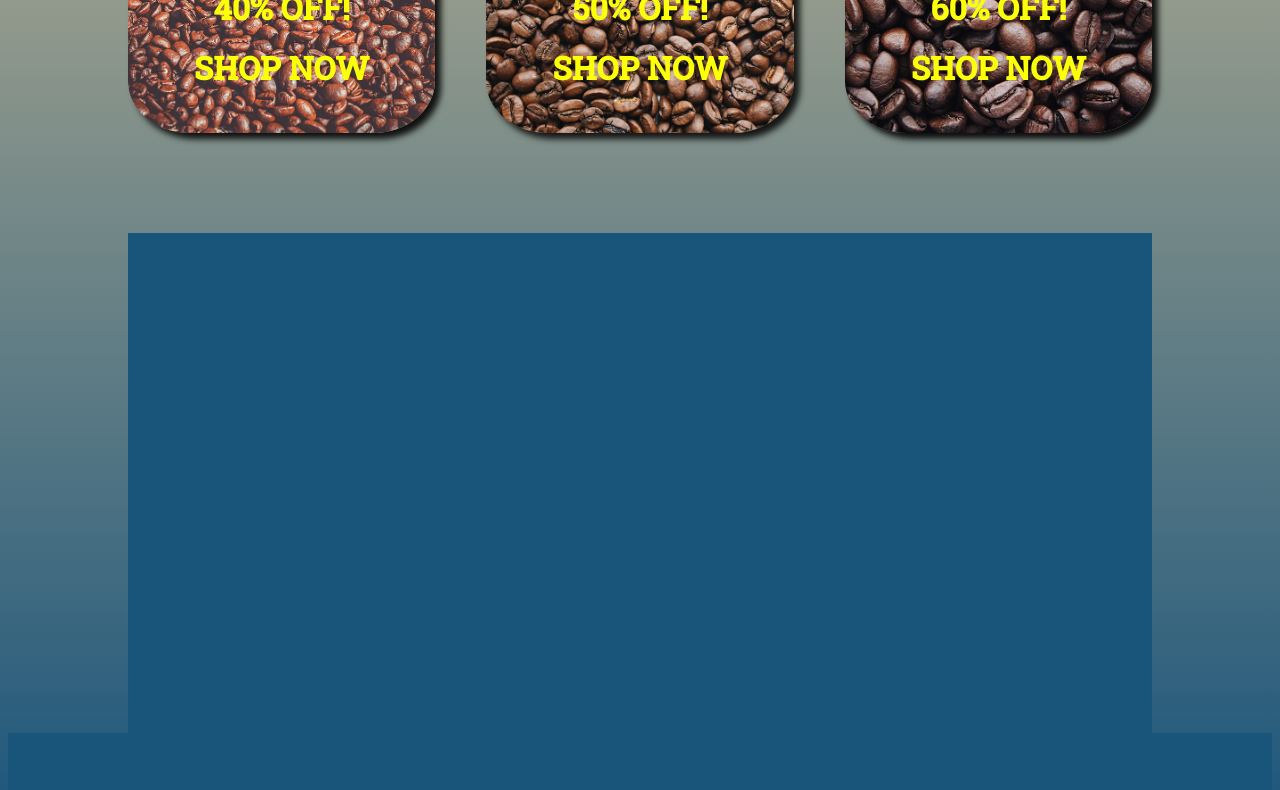
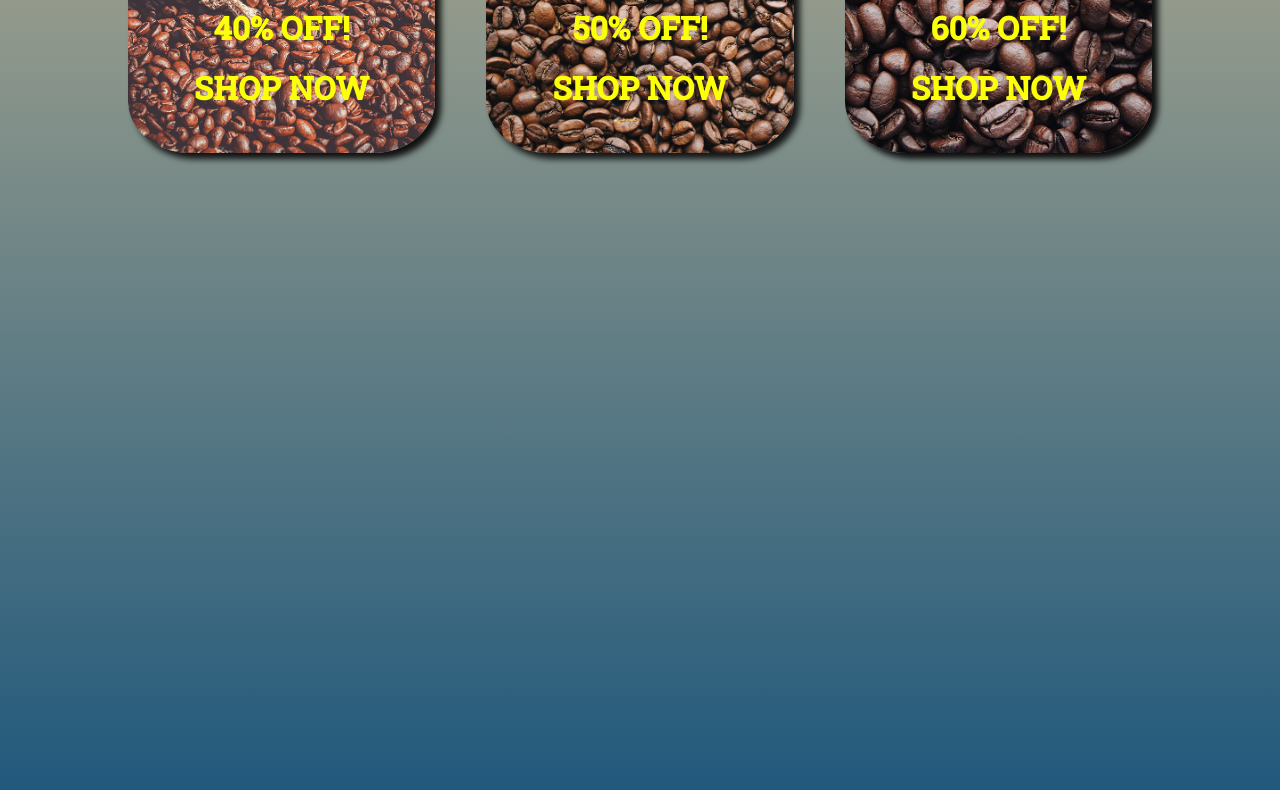
Before and after one commit to Lukasszsz/fixedcoffeeshop, a plain HTML site: page index.html in a window 1280 px wide. Shown: the part 751-1541 px from the top of the page. Drawn offline with Linux system fonts and the light colour scheme.

Commit message:
Add files via upload

```diff
--- a/style.css
+++ b/style.css
@@ -14,7 +14,7 @@ body {
 
 }
 footer{
-  min-height: 100px;
+  min-height: 20px;
 
 }
 .container {
@@ -35,8 +35,8 @@ header {
 }
 footer{
   border:0 none;
-background-color: #19547b;
-height:500px;
+background-color: #7b381900;
+min-height:100px;
 }
 
 main {
@@ -59,7 +59,7 @@ main {
    display: flex;
   justify-content: space-between;
   text-align: center;
-  margin-top:10px;
+  margin-top:30px;
   padding-bottom: 100px;
 
 }
```
